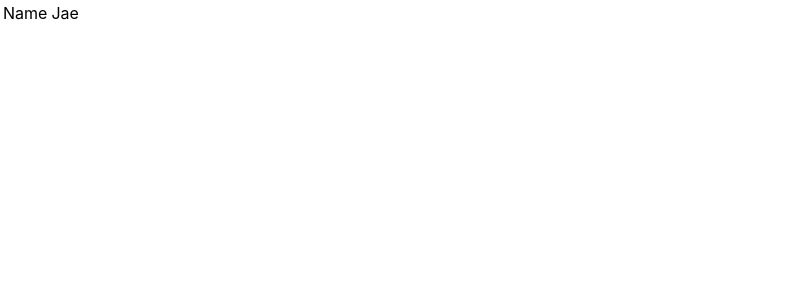
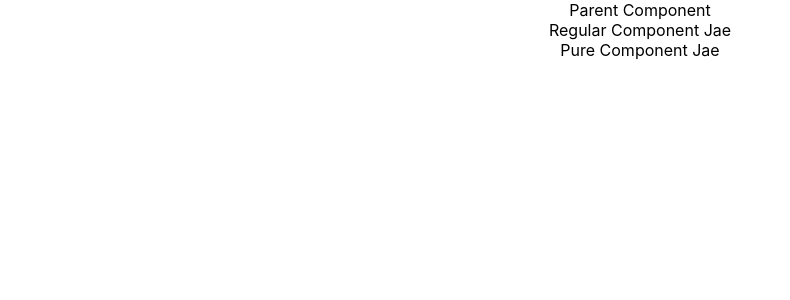
Before and after one commit to Jae1xp/React-Practice, a React (Create React App) app: page / in a window 1280 px wide. Shown: the top 300 px of the page, without its empty margins (0-790 px from the left). Built offline with nearby package versions, Linux system fonts and the light colour scheme.

Commit message:
pure components

```diff
--- a/src/App.js
+++ b/src/App.js
@@ -1,6 +1,9 @@
 import React from 'react';
 // import logo from './logo.svg';
 import './App.css';
+import PureComp from './components/PureComp';
+import RegComp from './components/RegComp';
+import ParentComp from './components/ParentComp';
 // import Greet from './components/Greet';
 // import Welcome from './components/Welcome';
 // import Hello from './components/Hello';
@@ -20,13 +23,16 @@
 // import LifecycleA from './components/LifecycleA';
 // import LifecycleB from './components/LifecycleB';
 // import FragmentDemo from './components/FragmentDemo';
-import Table from './components/Table';
+// import Table from './components/Table';
 
 
 function App() {
   return (
     <div className="App">
-    <Table />
+    <ParentComp />
+    {/* <PureComp /> */}
+    {/* <RegComp /> */}
+    {/* <Table /> */}
     {/* <FragmentDemo /> */}
     {/* <LifecycleA /> */}
     {/* <LifecycleB /> */}
--- /dev/null
+++ b/src/components/ParentComp.js
@@ -0,0 +1,35 @@
+import React, { Component, PureComponent } from 'react'
+import PureComp from './PureComp';
+import RegComp from './RegComp';
+
+class ParentComp extends PureComponent {
+  constructor(props) {
+    super(props)
+
+    this.state = {
+      name: 'Jae'
+    }
+  }
+
+  componentDidMount() {
+    setInterval(() => {
+      this.setState({
+        name: 'Jae'
+      })
+    }, 2000)
+  }
+
+  render() {
+    console.log('****Parent Component Render****');
+
+    return (
+      <div>
+        Parent Component
+        <RegComp name={this.state.name} />
+        <PureComp name={this.state.name} />
+      </div>
+    )
+  }
+}
+
+export default ParentComp
--- /dev/null
+++ b/src/components/PureComp.js
@@ -0,0 +1,14 @@
+import React, { PureComponent } from 'react'
+
+class PureComp extends PureComponent {
+  render() {
+    console.log('Pure Component Render');
+    return (
+      <div>
+        Pure Component {this.props.name}
+      </div>
+    )
+  }
+}
+
+export default PureComp
--- /dev/null
+++ b/src/components/RegComp.js
@@ -0,0 +1,14 @@
+import React, { Component } from 'react'
+
+class RegComp extends Component {
+  render() {
+    console.log('Regular Component Render');
+    return (
+      <div>
+        Regular Component {this.props.name}
+      </div>
+    )
+  }
+}
+
+export default RegComp
```
